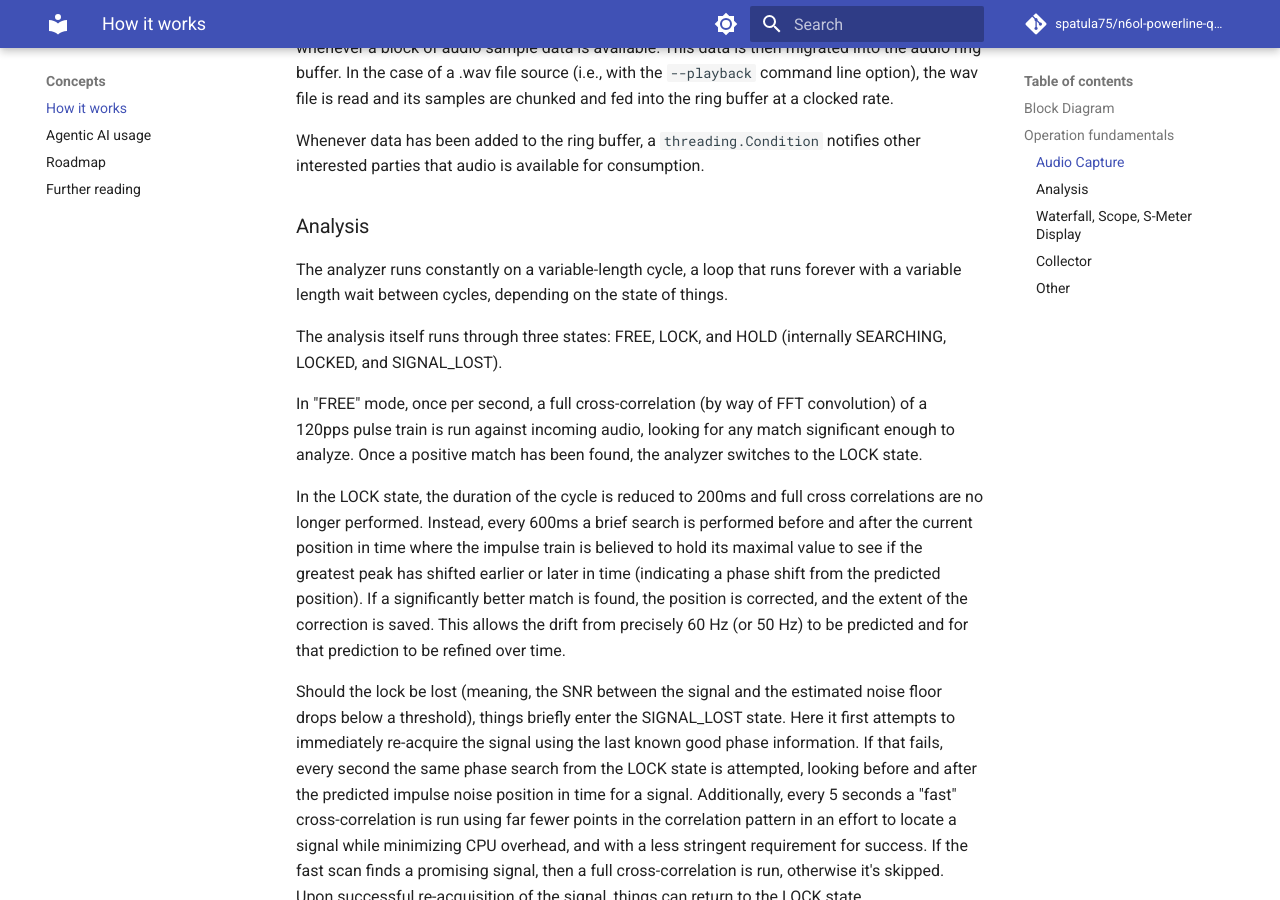
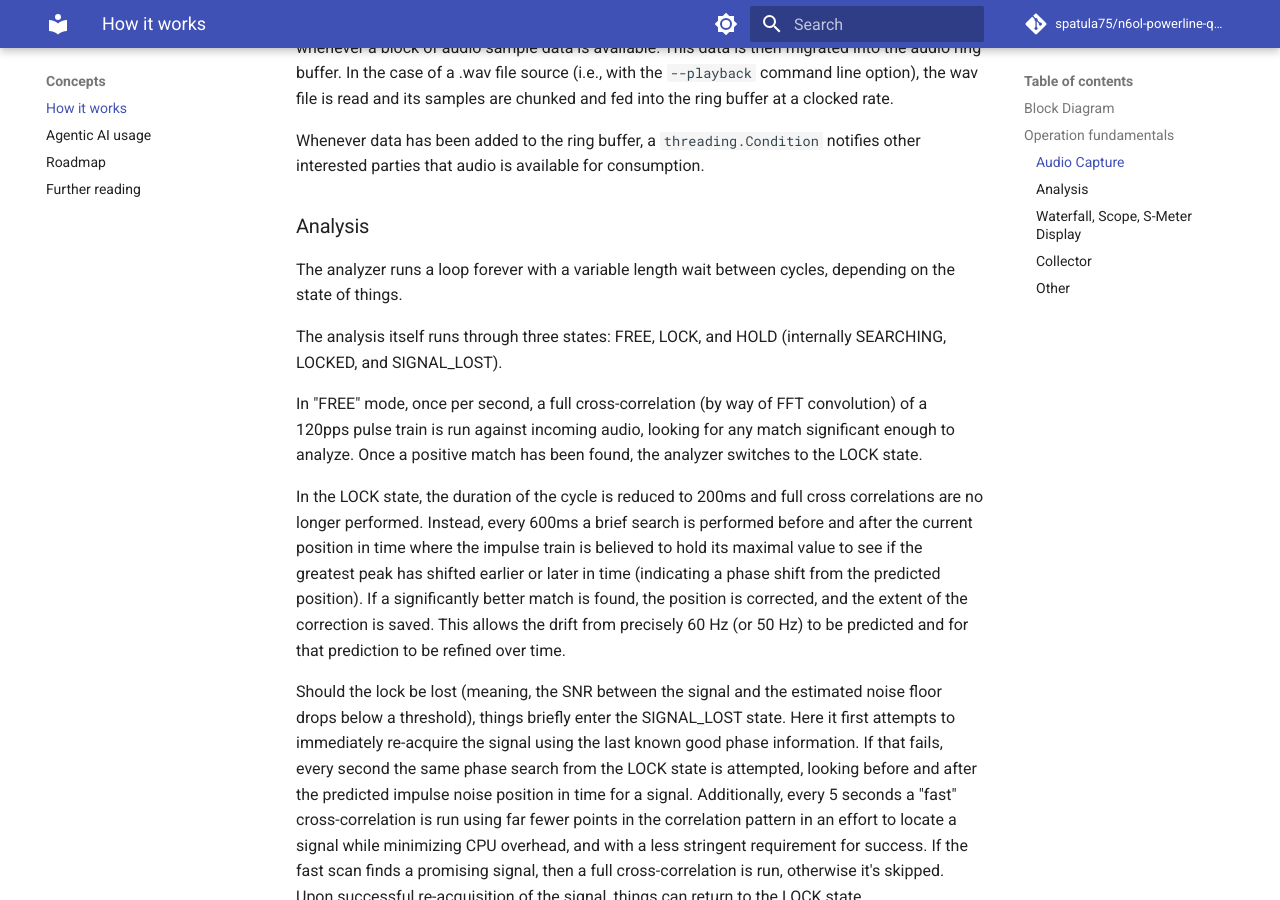
Before and after one commit to spatula75/n6ol-powerline-qrm-monitor, an MkDocs documentation site: the page built from docs/concepts/how-it-works.md, in a window 1280 px wide and 900 px high, scrolled down 1116 px. Built offline with MkDocs 1.6.1 and Material for MkDocs 9.7.7, drawn with Linux system fonts in a browser that asks for light colours; comment, search, counter and statistics services are not loaded.

Commit message:
Fix confusing fusion of two sentences regarding analysis loop

```diff
--- a/docs/concepts/how-it-works.md
+++ b/docs/concepts/how-it-works.md
@@ -51,7 +51,7 @@ Whenever data has been added to the ring buffer, a `threading.Condition` notifie
 
 ### Analysis
 
-The analyzer runs constantly on a variable-length cycle, a loop that runs forever with a variable length wait between cycles, depending on the state of things.
+The analyzer runs a loop forever with a variable length wait between cycles, depending on the state of things.
 
 The analysis itself runs through three states: FREE, LOCK, and HOLD (internally SEARCHING, LOCKED, and SIGNAL_LOST).
 
```
